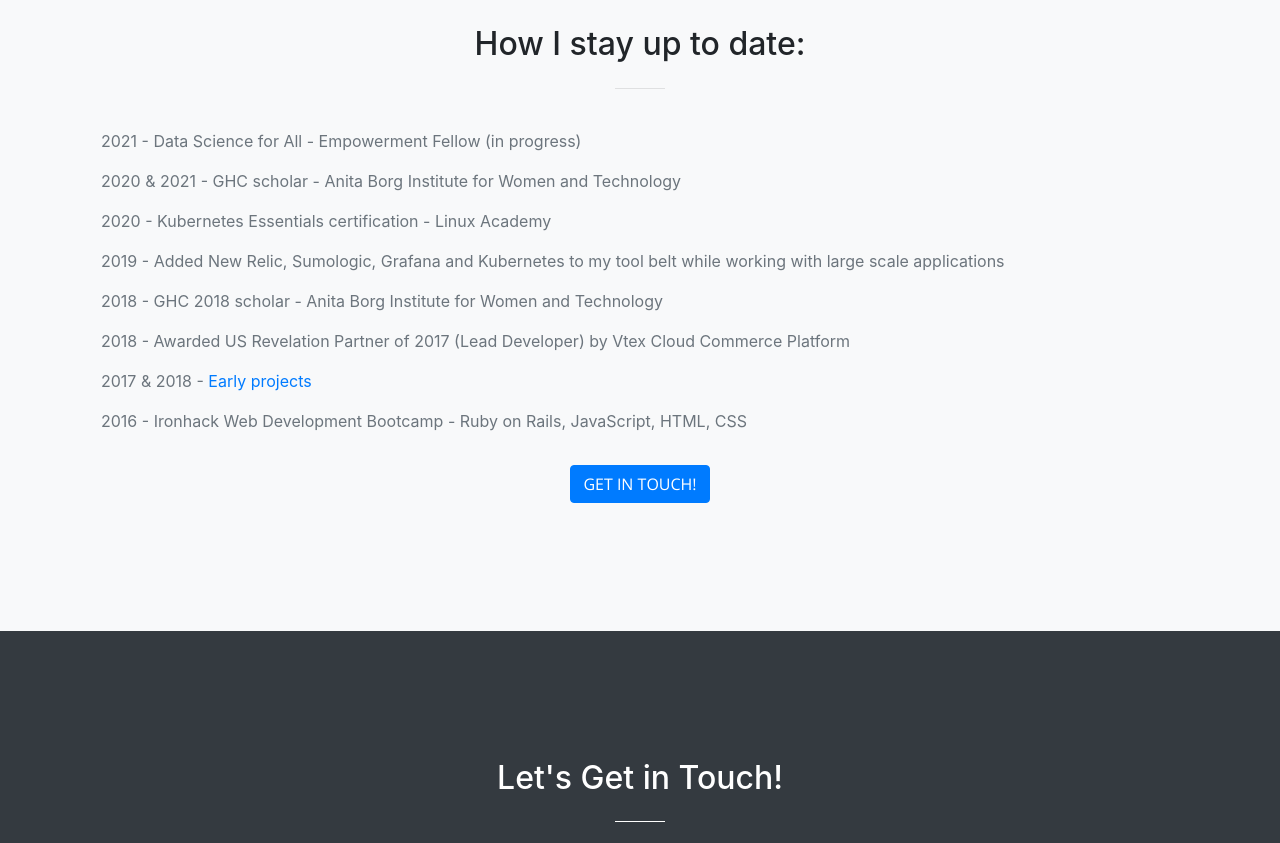
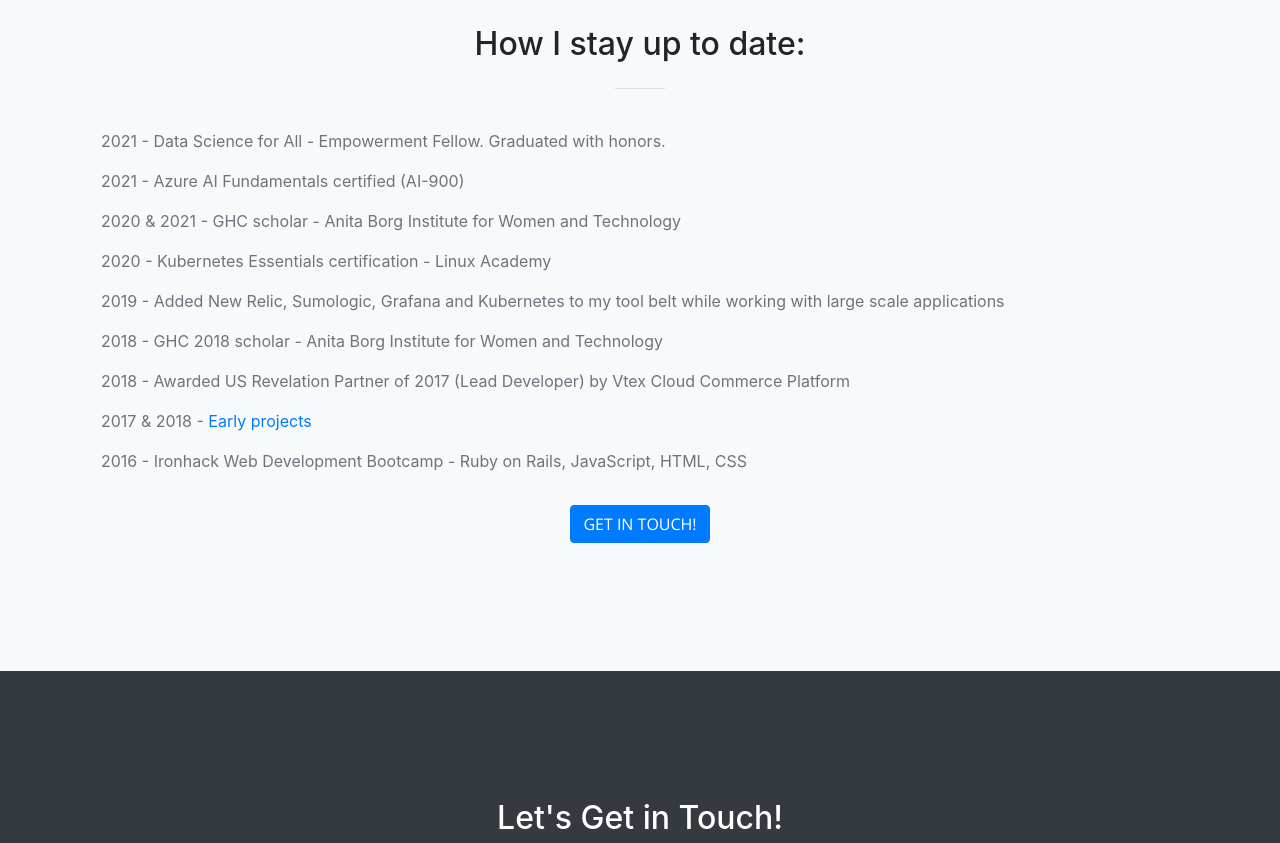
Before and after one commit to andrezafeu/andrezafeu.github.io, a website with bundled scripts: page index.html in a window 1280 px wide. Shown: the part 1740-2583 px from the top of the page. Built offline with nearby package versions, Linux system fonts and the light colour scheme.

Commit message:
Update text

```diff
--- a/index.html
+++ b/index.html
@@ -127,7 +127,8 @@
         <div class="row">
           <div class="col-lg-12 portfolio-item">
             <div class="portfolio-caption text-left">
-              <p class="text-muted">2021 - Data Science for All - Empowerment Fellow (in progress) </p>
+              <p class="text-muted">2021 - Data Science for All - Empowerment Fellow.  Graduated with honors. </p>
+              <p class="text-muted">2021 - Azure AI Fundamentals certified (AI-900) </p>
               <p class="text-muted">2020 & 2021 - GHC scholar - Anita Borg Institute for Women and Technology</p>
               <p class="text-muted">2020 - Kubernetes Essentials certification - Linux Academy</p>
               <p class="text-muted">2019 - Added New Relic, Sumologic, Grafana and Kubernetes to my tool belt while working with large scale applications</p>
```
